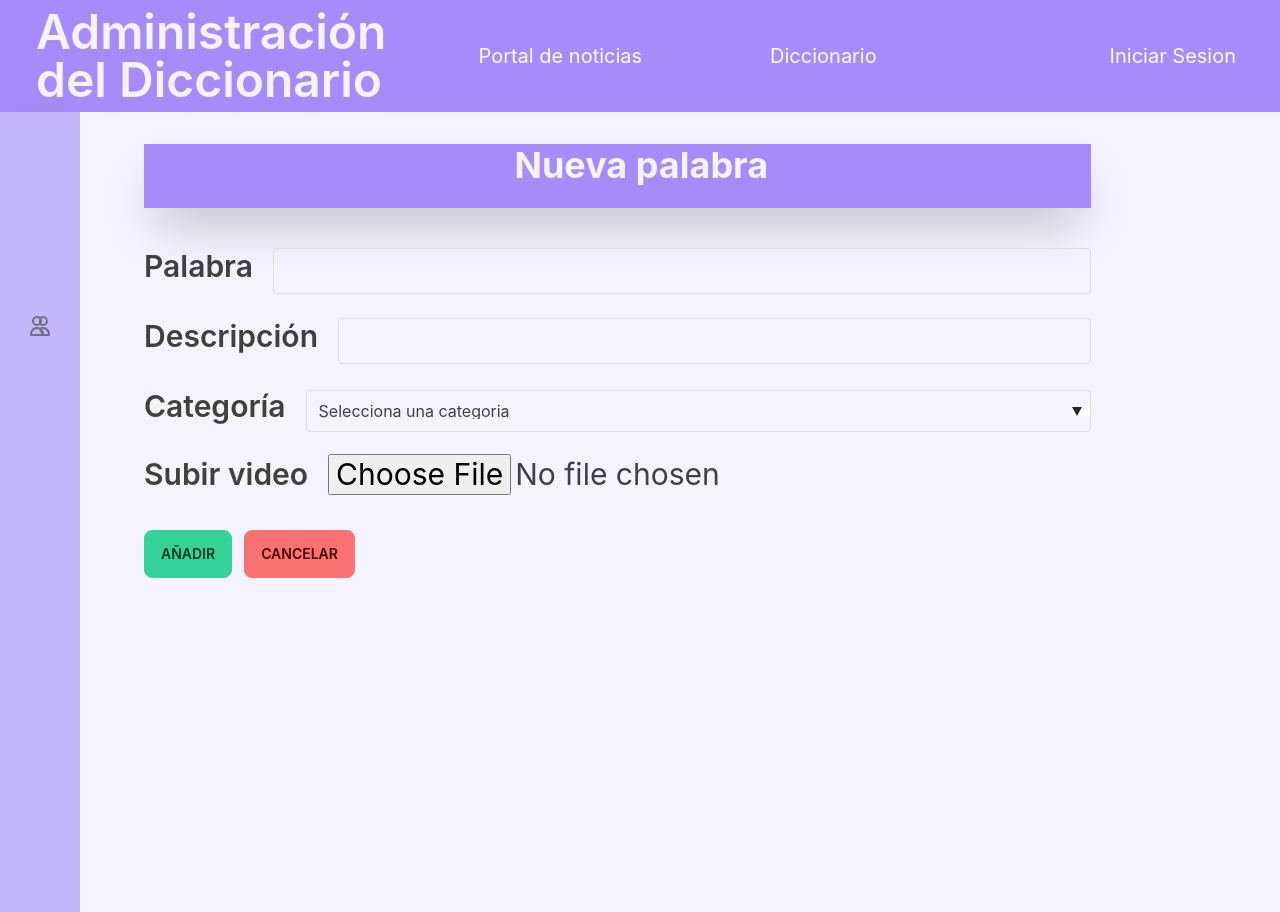
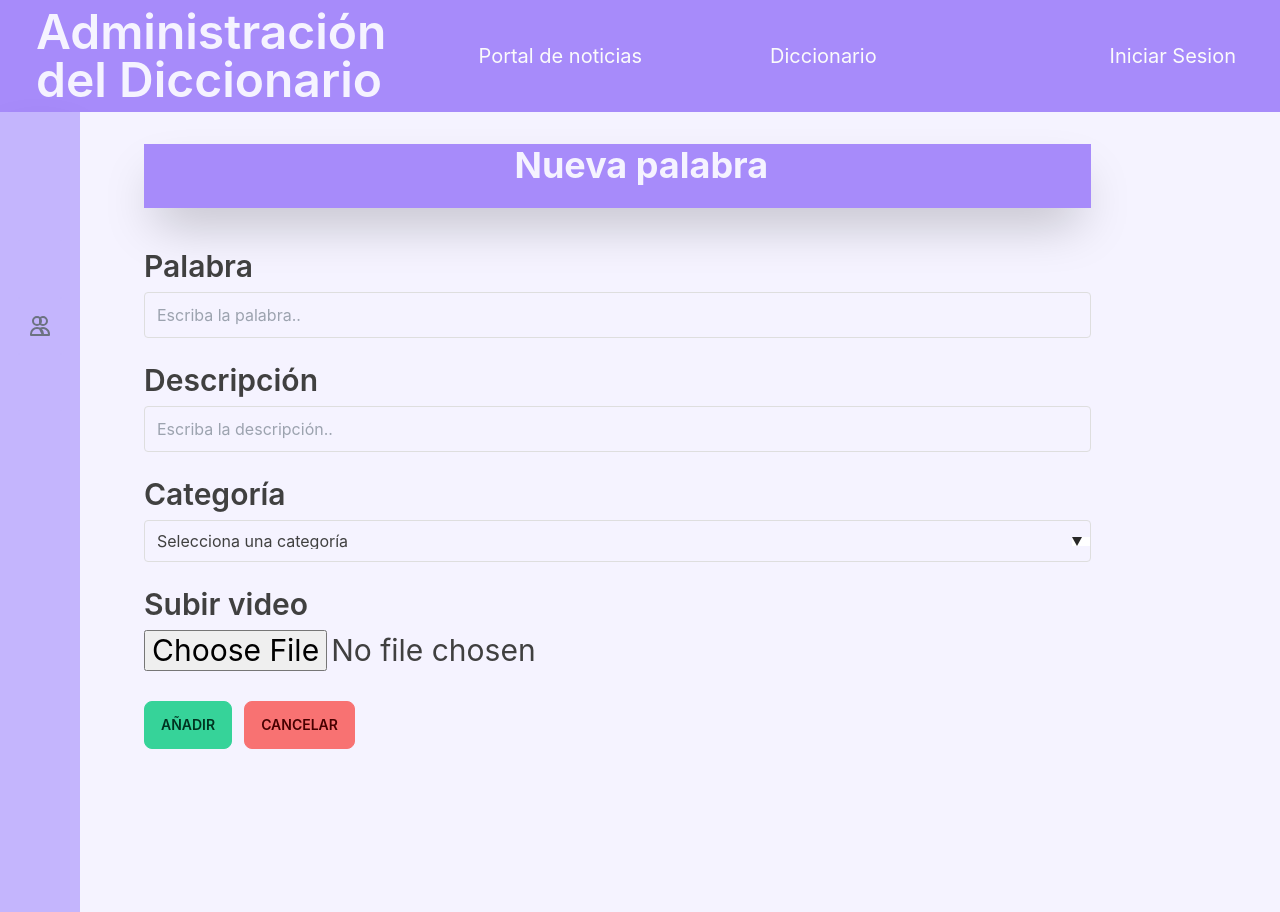
Before and after one commit to Jimeneznet/nelliezabel, a React (Create React App) app: page /admin/dictionary in a window 1280 px wide. Both pictures are taken after a click on the button "Agregar palabra". Built offline with nearby package versions, Linux system fonts and the light colour scheme; no server answers; the database is empty; some icons are missing.

Commit message:
fix:Formularios centrados y estéticamente arreglados. Solo falta detalle de centrar al inicio un label en el formulario.

```diff
--- a/src/components/Dashboard/Add.js
+++ b/src/components/Dashboard/Add.js
@@ -62,35 +62,42 @@ const Add = ({ words, setWords, setIsAdding, setAdded }) => {
         <h1 className="bg-secondaryHeader  h-[4rem] shadow-2xl z-1 text-center font-bold indent-12 text-white align-baseline ">Nueva palabra</h1>
         <div className='flex items-baseline space-x-5 text-3xl' >
           <label className="" htmlFor="word">Palabra</label>
+        </div>
+        <div className='flex items-baseline space-x-5 text-3xl' >
           <input
             id="word"
             type="text"
             name="word"
             value={word}
             onChange={e => setWord(e.target.value)}
+            placeholder="Escriba la palabra.."
           />
         </div>
         <div className='flex items-baseline space-x-5 text-3xl'>
           <label className="" htmlFor="word">Descripción</label>
+        </div>
+        <div className='flex items-baseline space-x-5 text-3xl' >
         <input
-          className="bg-white"
             id="description"
             type="text"
             name="description"
             value={description}
             onChange={e => setDescription(e.target.value)}
+            placeholder="Escriba la descripción.."
           />
           </div>
 
         <div className='flex items-baseline space-x-5 text-3xl'>
         <label htmlFor="category">Categoría</label>
+        </div>
+        <div className='flex items-baseline space-x-5 text-3xl' >
           <select
             className='form-select'
             name="category"
             id="category"
             onChange={e => setCategory(e.target.value)}
           >
-            <option value="">Selecciona una categoria</option>
+            <option value="">Selecciona una categoría</option>
             <option value="Educación">Educación</option>
             <option value="Psicología">Psicología</option>
             <option value="Jurídico">Jurídico</option>
@@ -99,6 +106,9 @@ const Add = ({ words, setWords, setIsAdding, setAdded }) => {
 
         <div className='flex items-baseline space-x-5 text-3xl'>
           <label htmlFor="video">Subir video </label>
+        </div>
+
+        <div className='flex items-baseline space-x-5 text-3xl' >
         <input
           id="video"
           type="file"
--- a/src/components/Dashboard/Edit.js
+++ b/src/components/Dashboard/Edit.js
@@ -8,6 +8,7 @@ import { getWords } from 'hooks/getWords';
 
 
 const Edit = ({ words, selectedWord, setWords, setIsEditing,setEdited }) => {
+  const [isWaiting, setIsWaiting] = useState(false);
   const id = selectedWord.id;
   const [word, setWord] = useState(selectedWord.data().word);
   const [description, setDescription] = useState(selectedWord.data().description);
@@ -17,6 +18,7 @@ const Edit = ({ words, selectedWord, setWords, setIsEditing,setEdited }) => {
 
   const handleUpdate = async(e) => {
     e.preventDefault();
+    setIsWaiting(true)
     if (!word || !description || !category) {
       return Swal.fire({
         icon: 'error',
@@ -49,6 +51,7 @@ const Edit = ({ words, selectedWord, setWords, setIsEditing,setEdited }) => {
         showConfirmButton: false,
         timer: 1500,
       });
+      setIsWaiting(false)
       setEdited(true)
     }
     catch(err){
@@ -65,7 +68,7 @@ const Edit = ({ words, selectedWord, setWords, setIsEditing,setEdited }) => {
   };
 
   return (
-    <div className="container">
+    <div className="contain-table">
 
       <form className="w-5/6 m-8" onSubmit={handleUpdate}>
         <div className=''>
@@ -73,36 +76,44 @@ const Edit = ({ words, selectedWord, setWords, setIsEditing,setEdited }) => {
         </div>
         <div className='flex items-baseline space-x-5 text-3xl' >
           <label className="" htmlFor="word">Palabra</label>
+        </div>
+        <div className='flex items-baseline space-x-5 text-3xl' >
           <input
             id="word"
             type="text"
             name="word"
             value={word}
             onChange={e => setWord(e.target.value)}
+            placeholder="Escriba la palabra.."
           />
         </div>
         <div className='flex items-baseline space-x-5 text-3xl'>
-        <label htmlFor="description">Descripción</label>
+          <label className="" htmlFor="word">Descripción</label>
+        </div>
+        <div className='flex items-baseline space-x-5 text-3xl' >
         <input
-          className="bg-white"
             id="description"
             type="text"
             name="description"
             value={description}
             onChange={e => setDescription(e.target.value)}
+            placeholder="Escriba la descripción.."
           />
           </div>
 
 
         <div className='flex items-baseline space-x-5 text-3xl'>
           <label htmlFor="category">Categoría</label>
+        </div>
+        <div className='flex items-baseline space-x-5 text-3xl' >
           <select
             className='form-select'
             name="category"
             id="category"
+            value={category}
             onChange={e => setCategory(e.target.value)}
           >
-            <option value="">Selecciona una categoria</option>
+            <option value="">Selecciona una categoría</option>
             <option value="Educación">Educación</option>
             <option value="Psicología">Psicología</option>
             <option value="Jurídico">Jurídico</option>
@@ -110,29 +121,41 @@ const Edit = ({ words, selectedWord, setWords, setIsEditing,setEdited }) => {
         </div>
 
 
+        <div className='flex items-baseline space-x-5 text-3xl'>
+          <label htmlFor="video">Subir video </label>
+        </div>
 
-
-        <div className='flex items-baseline space-x-5 text-3xl'>
-        <label htmlFor="video">Cambiar video </label>
+        <div className='flex items-baseline space-x-5 text-3xl' >
         <input
           id="video"
           type="file"
           name="video"
           accept="video/mp4,video/x-m4v,video/*"
-          onChange={e => setNewVideo(e.target.files[0])}
+          onChange={e => setVideo(e.target.files[0])}
         />
         </div>
-        <div className='flex items-baseline space-x-5 text-3xl'>
+
+        <div className='flex justify-end space-x-5 text-3xl'>
+          <div class='flex justify-start'>
               <label >Video actual</label>
+          </div>
+          <div class=' justify-end'>
+              {!isWaiting &&(
+                <button class="btn btn-success disabled:opacity-50">Editar</button>
+              )}
+
+              {isWaiting &&(
+                <div className="flex items-center justify-center ">
+                  <div className="w-16 h-16 border-b-2 border-purple-700 rounded-full animate-spin"></div>
+                </div>
+              )}
+              <button hidden={isWaiting == true ? true : false } class="btn btn-error" style={{ marginLeft: '12px'}} onClick={() => setIsEditing(false)}>Cancelar</button>
+          </div>
         </div>
         <div>
         <iframe width="560" height="315" src={video} title="YouTube video player" frameborder="0" allow="accelerometer; autoplay; clipboard-write; encrypted-media; gyroscope; picture-in-picture" allowfullscreen></iframe>
         </div>
-        <div style={{ marginTop: '30px' }}>
-        <button class="btn btn-success">Editar</button>
-        <button class="btn btn-error" style={{ marginLeft: '12px'}}onClick={() => setIsEditing(false)}>Cancelar</button>
 
-        </div>
       </form>
     </div>
   );
--- a/src/components/Dashboard/Header.js
+++ b/src/components/Dashboard/Header.js
@@ -11,14 +11,8 @@ const Header = ({ setIsAdding, setIsAuthenticated }) => {
         <div className='flex-1 w-16'>
           {/* <Datalist/> */}
         </div>
-
         <div className='text-end flex-1 w-32'>
           <button className=' mt-5 border-secondaryHeader bg-secondaryHeader hover:bg-primaryHeader hover:border-primaryHeader' onClick={() => setIsAdding(true)}>Agregar palabra</button>
-
-        </div>
-        <div className='text-end flex-1 w-32'>
-
-          <button className=' mt-5 border-secondaryHeader bg-secondaryHeader hover:bg-primaryHeader hover:border-primaryHeader' onClick={() => refreshPage()}>Refrescar listado</button>
         </div>
       </div>
     </header>
--- a/src/components/Dashboard/Table.js
+++ b/src/components/Dashboard/Table.js
@@ -17,12 +17,8 @@ const Table = ({ words, setWords, handleEdit, handleDelete }) => {
       results = words
   }else{
     results = words.filter((dato) => dato.data().word.toLowerCase().includes(search.toLowerCase()) || dato.data().category.toLowerCase().includes(search.toLowerCase()))
-    // results = words.filter((dato) => dato.data().category.toLowerCase().includes(search.toLowerCase()))
     words= results
   }
-  // console.log(words)
-  // console.log(results)
-  // const results = !search ? words : words.filter((dato)=> dato.description.toLowerCase().includes(search.toLocaleLowerCase()))
 
   //metodo para filtrar por categoria
   if (!filtro) {
@@ -33,7 +29,6 @@ const Table = ({ words, setWords, handleEdit, handleDelete }) => {
   }
   const Filtrar = (e) => {
     setFiltro(e.target.value)
-    // console.log(e.target.value)
   }
 
 
@@ -46,14 +41,14 @@ const Table = ({ words, setWords, handleEdit, handleDelete }) => {
           <input value={search} onChange={Searcher} type="text" placeholder='Buscar palabra' className='form-control'/>
         </div>
 
-        <div className='text-end '>
+        <div className='text-end w-64'>
           <select
             className='form-select'
             name="filtrar"
             id="filtrar"
             onChange={Filtrar}
           >
-            <option value="">Selecciona una categoria</option>
+            <option value="">Selecciona una categoría</option>
             <option value="Educación">Educación</option>
             <option value="Psicología">Psicología</option>
             <option value="Jurídico">Jurídico</option>
```
Lines whose indentation alone changed are shown as unchanged.
